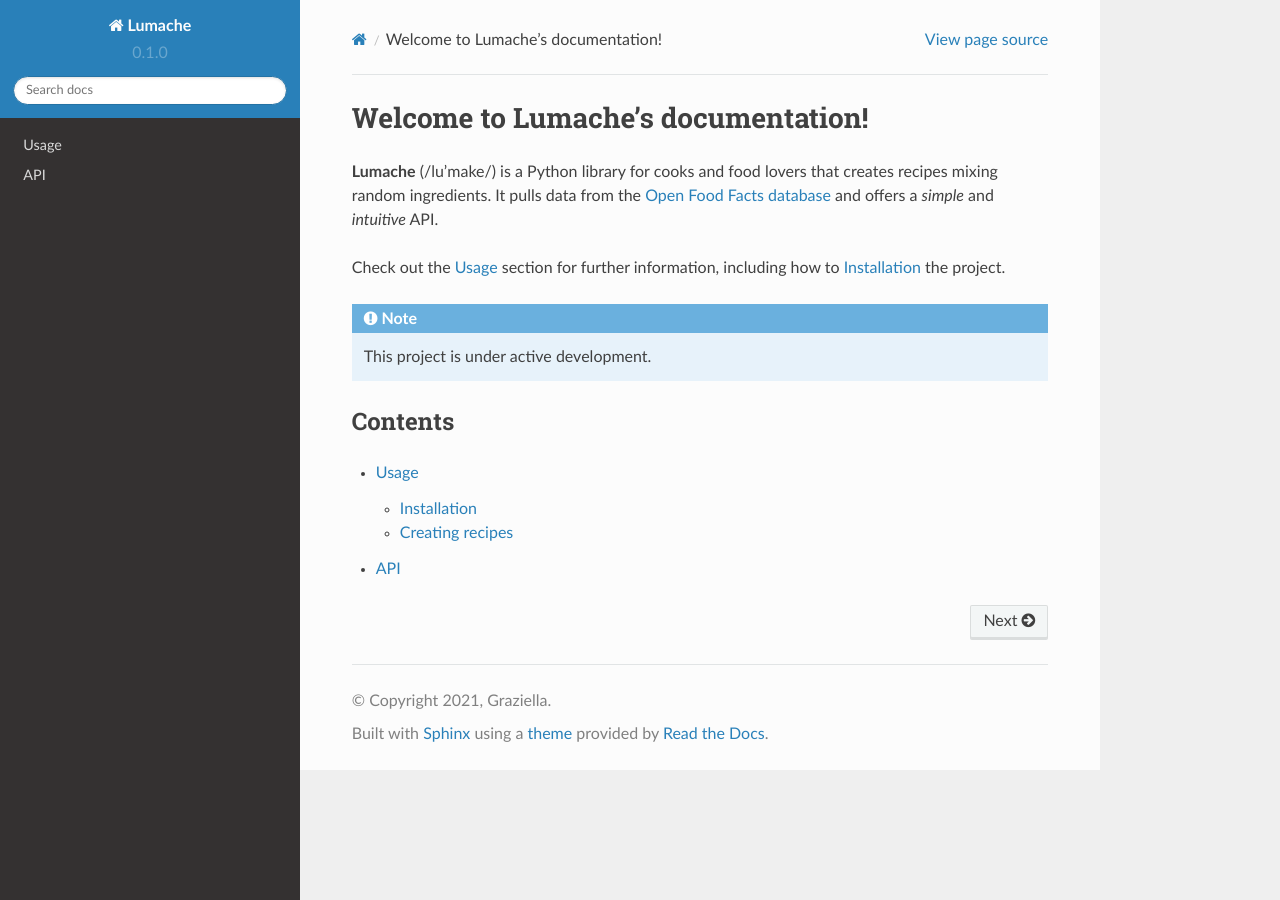
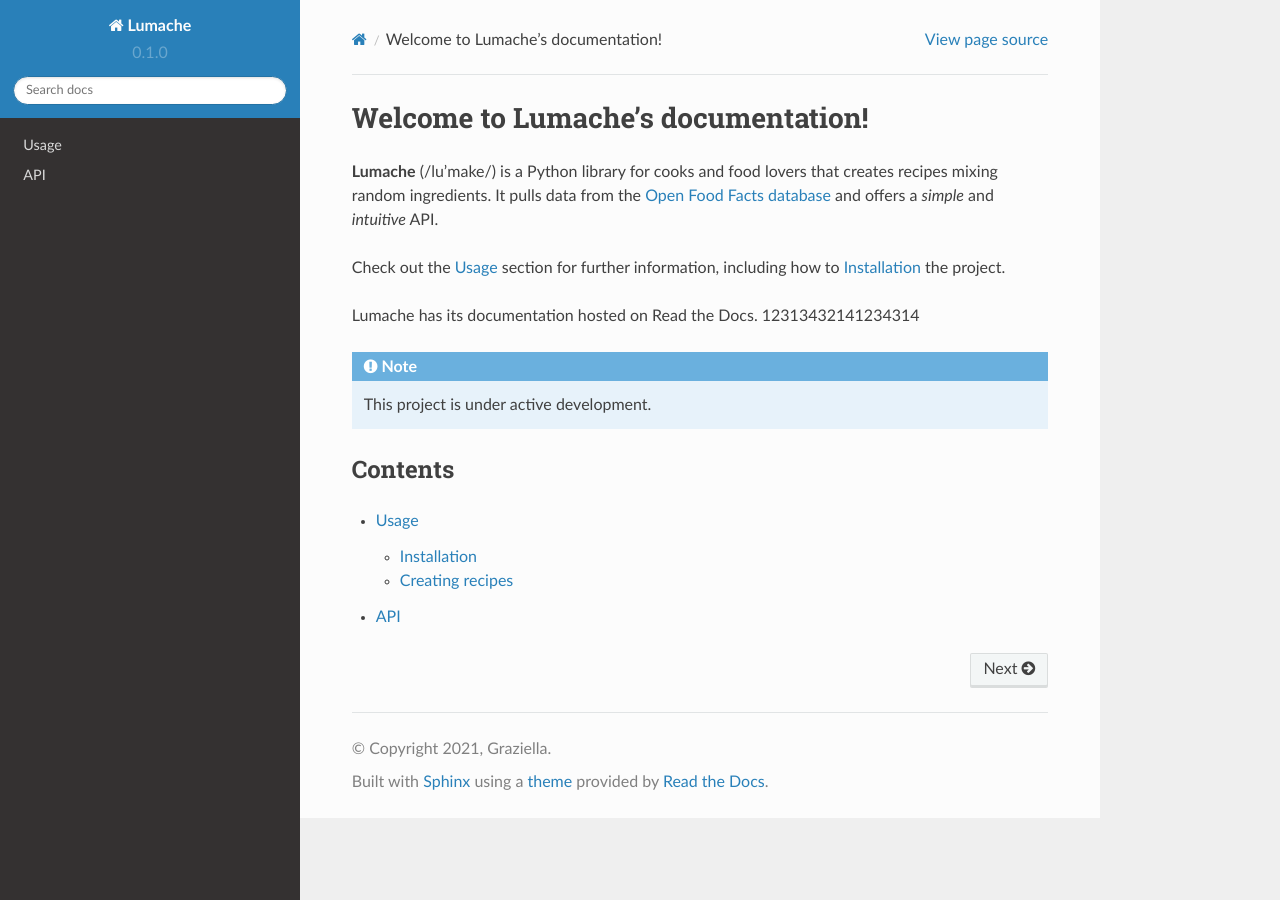
Before and after one commit to maokangkun/test, a Sphinx documentation site: the page built from docs/source/index.rst, in a window 1280 px wide. Built offline with Sphinx 7.4.7 and the Read the Docs theme 2.0.0, drawn with Linux system fonts in a browser that asks for light colours.

Commit message:
Update index.rst
ewfqfqeg

```diff
--- a/docs/source/index.rst
+++ b/docs/source/index.rst
@@ -8,6 +8,8 @@
 
 Check out the :doc:`usage` section for further information, including
 how to :ref:`installation` the project.
+
+Lumache has its documentation hosted on Read the Docs. 12313432141234314
 
 .. note::
 
```
